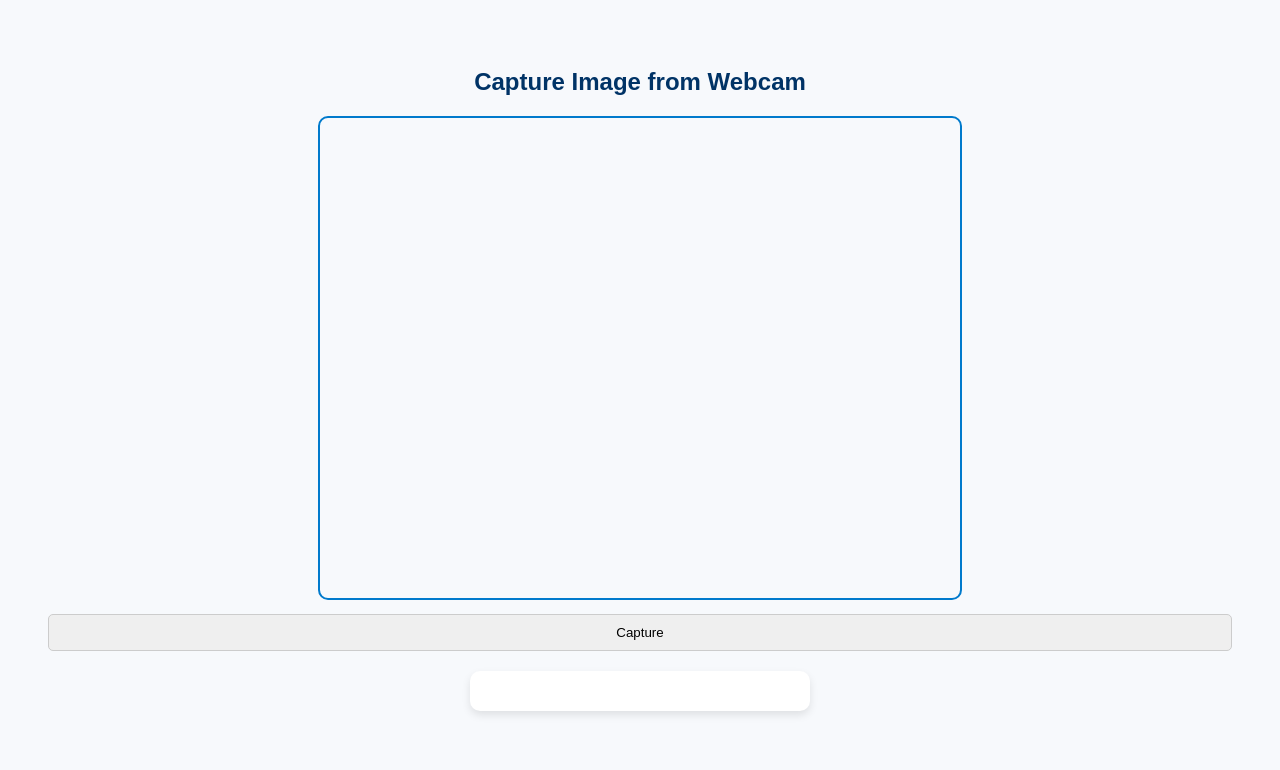
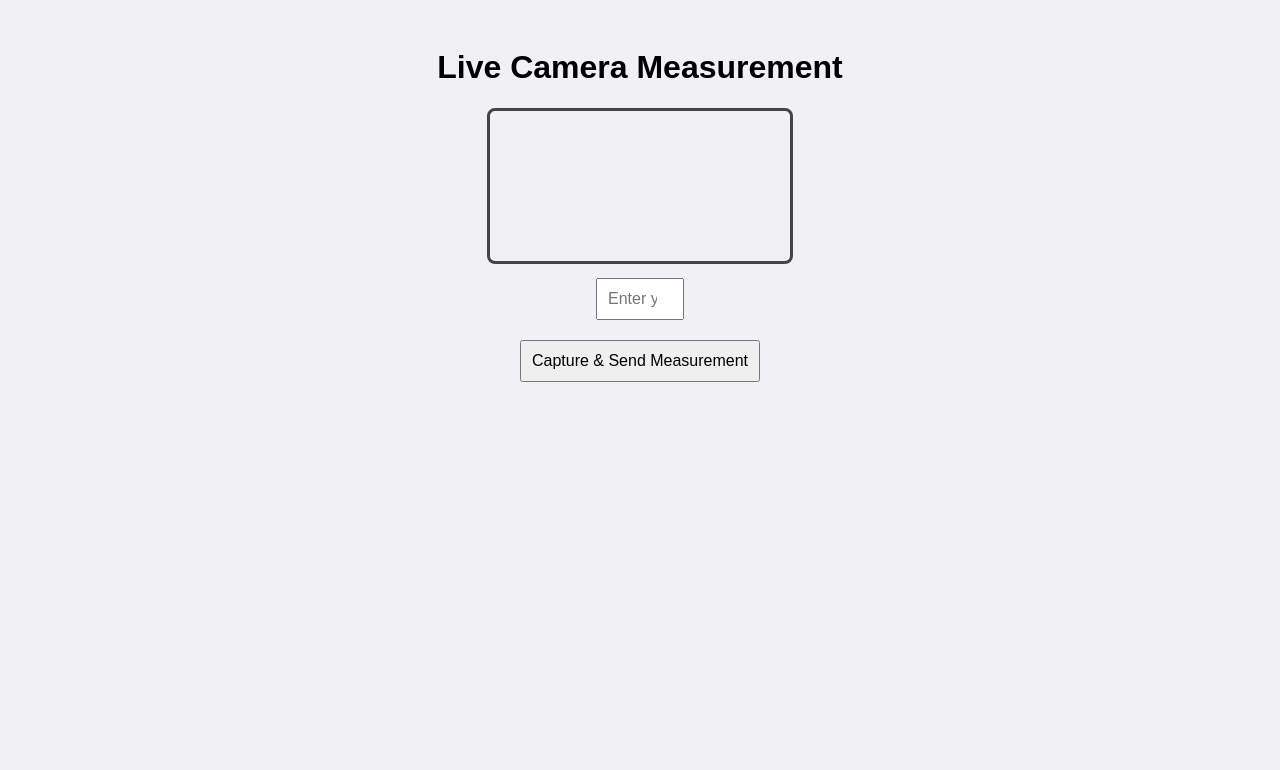
Before and after one commit to amanantuley/PerfectFit-AI_Model, a Flask app: page /camera in a window 1280 px wide. Shown: the top 770 px of the page. Run offline with Flask 3, Linux system fonts and the light colour scheme.

Commit message:
Update camera.html

```diff
--- a/templates/camera.html
+++ b/templates/camera.html
@@ -1,38 +1,97 @@
 <!DOCTYPE html>
-<html>
+<html lang="en">
 <head>
-    <title>Camera Capture</title>
-    <link rel="stylesheet" href="{{ url_for('static', filename='style.css') }}">
+<meta charset="UTF-8" />
+<meta name="viewport" content="width=device-width, initial-scale=1" />
+<title>Camera Capture - Tailoring</title>
+<style>
+  body {
+    font-family: Arial, sans-serif;
+    background: #f0f0f5;
+    text-align: center;
+    padding: 20px;
+  }
+  video {
+    border: 3px solid #444;
+    border-radius: 8px;
+    max-width: 90vw;
+    height: auto;
+  }
+  input, button {
+    margin: 10px;
+    padding: 10px;
+    font-size: 1rem;
+  }
+</style>
 </head>
 <body>
-    <h2>Capture Image from Webcam</h2>
-    <video id="video" width="640" height="480" autoplay></video>
-    <br>
-    <button onclick="capture()">Capture</button>
-    <canvas id="canvas" width="640" height="480" style="display: none;"></canvas>
 
-    <form id="form" method="POST" action="/upload_camera" enctype="multipart/form-data">
-        <input type="hidden" name="image" id="imageData">
-    </form>
+<h1>Live Camera Measurement</h1>
+
+<!-- Video to show webcam feed -->
+<video id="video" autoplay playsinline></video>
+<br />
+
+<!-- Input for user height -->
+<input id="heightInput" type="number" min="50" max="250" placeholder="Enter your height in cm" required />
+<br />
+
+<!-- Button to capture and send -->
+<button id="captureBtn">Capture & Send Measurement</button>
 
 <script>
   const video = document.getElementById('video');
-        const canvas = document.getElementById('canvas');
-        const imageDataInput = document.getElementById('imageData');
-        const form = document.getElementById('form');
+  const heightInput = document.getElementById('heightInput');
+  const captureBtn = document.getElementById('captureBtn');
 
+  // Access webcam
   navigator.mediaDevices.getUserMedia({ video: true })
-            .then((stream) => {
+    .then(stream => {
       video.srcObject = stream;
+    })
+    .catch(err => {
+      alert("Error accessing camera: " + err.message);
     });
 
-        function capture() {
-            const context = canvas.getContext('2d');
-            context.drawImage(video, 0, 0, canvas.width, canvas.height);
-            const dataUrl = canvas.toDataURL('image/png');
-            imageDataInput.value = dataUrl;
-            form.submit();
+  captureBtn.addEventListener('click', () => {
+    if (!heightInput.value) {
+      alert('Please enter your height in cm.');
+      return;
     }
+
+    // Create a canvas same size as video
+    const canvas = document.createElement('canvas');
+    canvas.width = video.videoWidth;
+    canvas.height = video.videoHeight;
+
+    const ctx = canvas.getContext('2d');
+    ctx.drawImage(video, 0, 0);
+
+    // Get image as base64 string (jpeg)
+    const imageData = canvas.toDataURL('image/jpeg');
+
+    // Prepare form data
+    const formData = new FormData();
+    formData.append('image', imageData);
+    formData.append('height', heightInput.value);
+
+    // Send POST request to backend
+    fetch('/upload_camera', {
+      method: 'POST',
+      body: formData
+    })
+    .then(response => response.text())
+    .then(data => {
+      // Replace page content with response (or handle as needed)
+      document.open();
+      document.write(data);
+      document.close();
+    })
+    .catch(err => {
+      alert('Error sending image: ' + err.message);
+    });
+  });
 </script>
+
 </body>
 </html>
```
Lines whose indentation alone changed are shown as unchanged.
